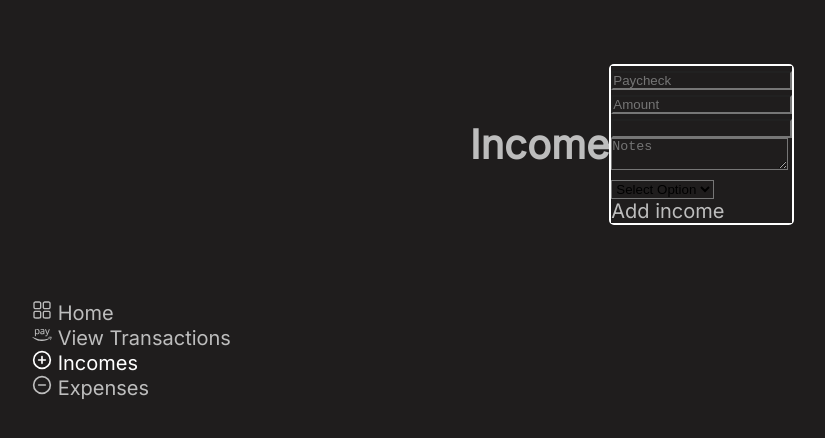
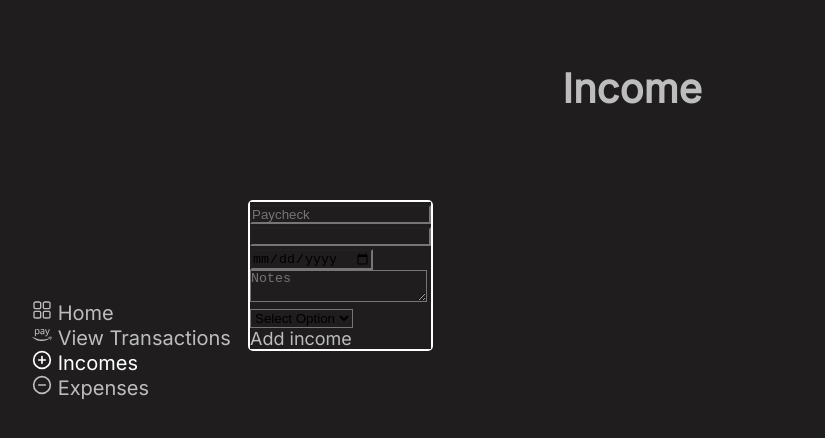
Before and after one commit to jsong73/budget-planner, a React (Create React App) app in the folder client/: page / in a window 1280 px wide. Both pictures are taken after a click on the item "Incomes". Shown: the top 438 px of the page, without its empty margins (8-833 px from the left). Built offline with nearby package versions, Linux system fonts and the light colour scheme.

Commit message:
addinput

```diff
--- a/client/src/App.js
+++ b/client/src/App.js
@@ -12,7 +12,7 @@ function App() {
    const [ active, setActive ] = useState(1);
 
    const global = useGlobalContext()
-   console.log(global);
+  //  console.log(global);
 
   //switch case
    const displayData = () => {
--- a/client/src/components/Form.js
+++ b/client/src/components/Form.js
@@ -1,27 +1,41 @@
 import React, { useState } from "react";
-import DatePicker from "react-datepicker"
 import { useGlobalContext } from "../context/globalContext";
 
 function Form() {
-    const { addIncome}  = useGlobalContext;
+    const { addIncome }  = useGlobalContext;
 
     const [ inputState , setInputState ] = useState({
         title: "",
         amount: "",
         date: "",
         category: "",
-        description: ""
+        description: "",
     })
 
 const { title, amount, date, category, description } = inputState;
 
+// console.log(title)
+// console.log(amount)
+// console.log(date)
+// console.log(category)
+// console.log(description)
+
 const handleInput = name => e => {
     setInputState({...inputState, [name]: e.target.value})
+
 }
 
-const handleSubmit = e => {
-    e.preventDefault();
+const handleSubmit = (event) => {
+    event.preventDefault()
     addIncome(inputState)
+    setInputState({
+        title: "",
+        amount: "",
+        date: "",
+        category: "",
+        description: "",
+    })
+    console.log(event)
 }
 
   return (
@@ -39,19 +53,18 @@ const handleSubmit = e => {
     </div>
     <div>
         <input
-            type="text"
+            type="number"
             name={"amount"}
-            value={title}
-            placeholder="Amount"
+            value={amount}
             onChange={handleInput("amount")}
         />
     </div>
     <div>
-        <DatePicker
+        <input
+            type="date"
             name={"date"}
             placeholder="Enter recieved date"
             selected={date}
-            dateFormat="dd/MM/yyyy"
             onChange={(date) => {
                 setInputState({...inputState, date: date})
             }}
--- a/client/src/context/globalContext.js
+++ b/client/src/context/globalContext.js
@@ -16,7 +16,9 @@ export const GlobalProvider = ({ children }) => {
             .catch((error) => {
                 setError(error.response.data.message)
             })
-    }
+            console.log(response)
+            console.log(error)
+    };
 
     return (
             <GlobalContext.Provider
--- a/client/src/index.css
+++ b/client/src/index.css
@@ -34,5 +34,9 @@ body {
     border-radius: 5px;
     display: flex;
     display: inline-block;
-    float:left;
+    position: absolute;
+    left: 20%;
+    top:25%;
+    width: auto;
+    font-size: large;
 }
```
